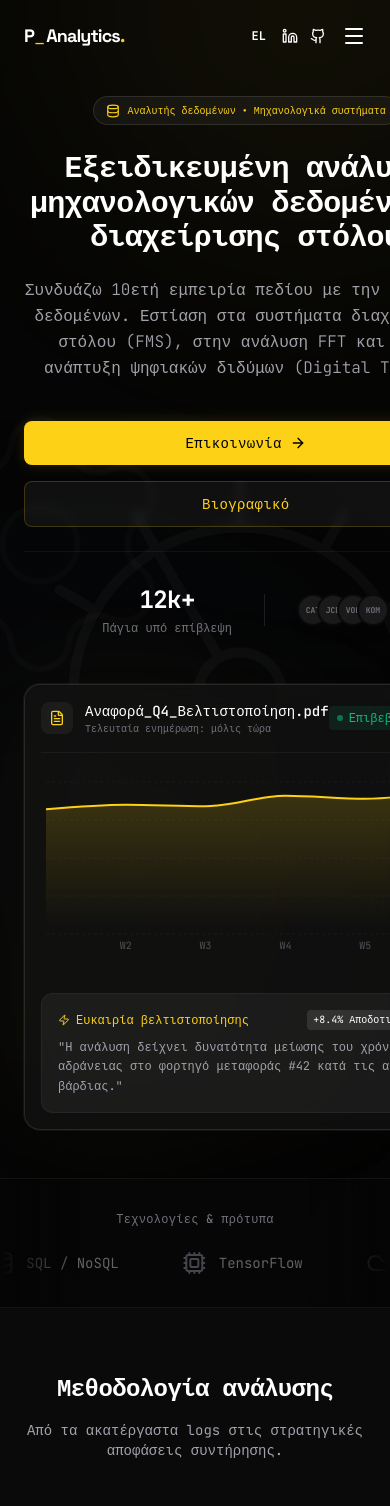
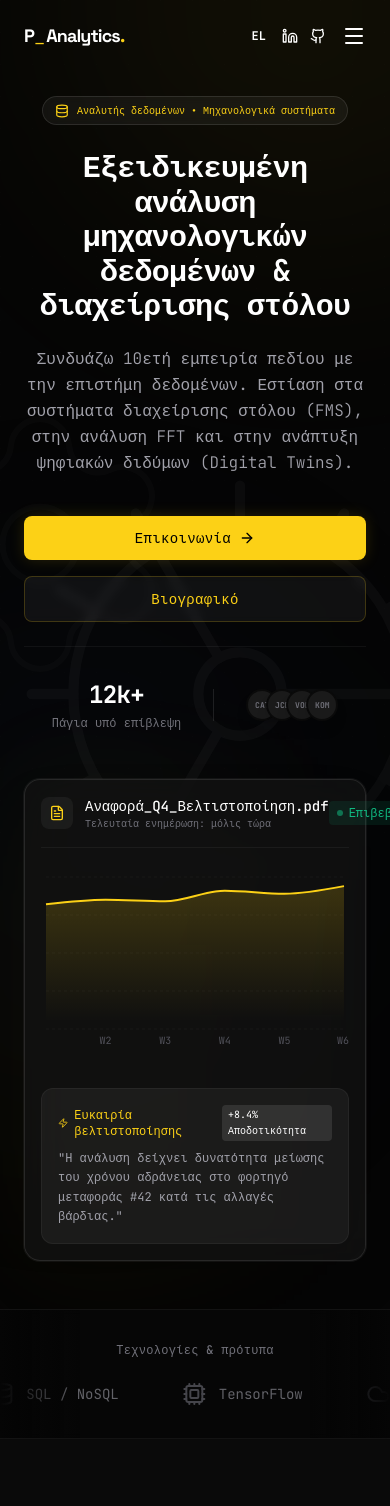
Before and after one commit to NickBakolas/P_Analytics, a React (Vite) app: page / in a window 390 px wide. Shown: the top 1506 px of the page. Built offline with nearby package versions, Linux system fonts and the light colour scheme.

Commit message:
Restore working App.jsx

```diff
--- a/src/App.jsx
+++ b/src/App.jsx
@@ -1002,14 +1002,14 @@ const App = () => {
       {/* --- Hero Section --- */}
       <section className="relative min-h-screen flex items-center pt-24 pb-12 overflow-hidden">
         <div className="container mx-auto px-6 relative z-10 grid lg:grid-cols-2 gap-12 lg:gap-16 items-center">
-          <div className="space-y-6 md:space-y-8 text-center lg:text-left order-1 lg:order-1">
+          <div className="space-y-6 md:space-y-8 text-center lg:text-left order-1 lg:order-1 min-w-0">
             <div className="inline-flex items-center gap-2 px-3 py-1.5 rounded-full bg-white/5 border border-white/10 text-[#FCD116] text-[10px] md:text-xs font-medium backdrop-blur-sm mx-auto lg:mx-0">
               <Database className="w-3.5 h-3.5" /> {t.hero.badge}
             </div>
-            <h1 className="text-3xl md:text-5xl lg:text-6xl font-bold text-white leading-[1.15] tracking-tight">
+            <h1 className="text-3xl md:text-5xl lg:text-6xl font-bold text-white leading-[1.15] tracking-tight break-words" style={{ overflowWrap: 'break-word' }}>
               {t.hero.title}
             </h1>
-            <p className="text-base md:text-lg text-zinc-400 max-w-lg mx-auto lg:mx-0 leading-relaxed font-light">
+            <p className="text-base md:text-lg text-zinc-400 max-w-lg mx-auto lg:mx-0 leading-relaxed font-light break-words" style={{ overflowWrap: 'break-word' }}>
               {t.hero.subtitle}
             </p>
             <div className="flex flex-col sm:flex-row gap-4 justify-center lg:justify-start pt-4 w-full">
@@ -1038,7 +1038,7 @@ const App = () => {
           </div>
 
           {/* Abstract Data Visualization */}
-          <div className="relative order-2 lg:order-2">
+          <div className="relative order-2 lg:order-2 min-w-0 w-full">
              <div className="absolute -inset-1 bg-gradient-to-r from-[#FCD116]/20 to-transparent opacity-30 blur-3xl rounded-3xl"></div>
              <div className="relative bg-[#121212]/80 border border-white/10 rounded-2xl p-4 md:p-6 shadow-2xl backdrop-blur-xl ring-1 ring-white/5">
                 {/* Header of "Software" */}
@@ -1056,8 +1056,8 @@ const App = () => {
                     </div>
                 </div>
 
-                {/* Live Chart */}
-                <div className="h-48 md:h-64 w-full mb-6">
+                {/* Live Chart - fixed size, same in all languages */}
+                <div className="h-48 md:h-64 min-h-[12rem] md:min-h-[16rem] w-full mb-6">
                    <ResponsiveContainer width="100%" height="100%">
                     <AreaChart data={chartData}>
                       <defs>
```
